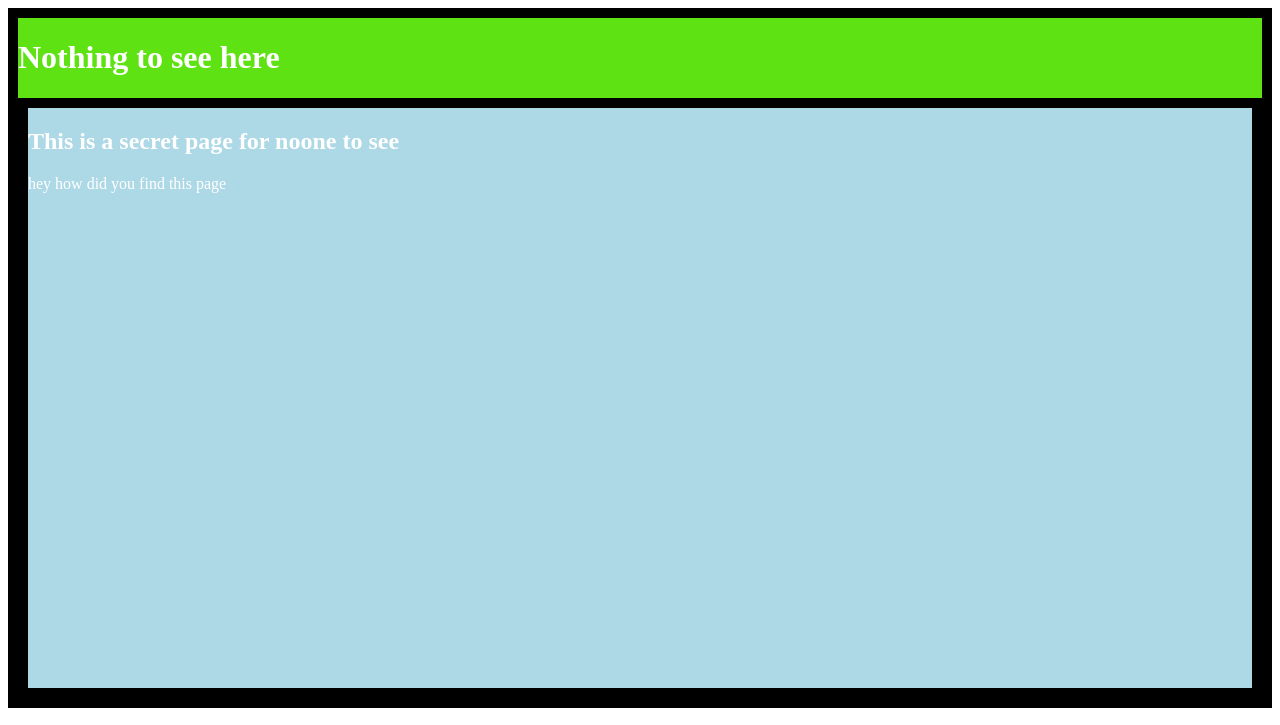
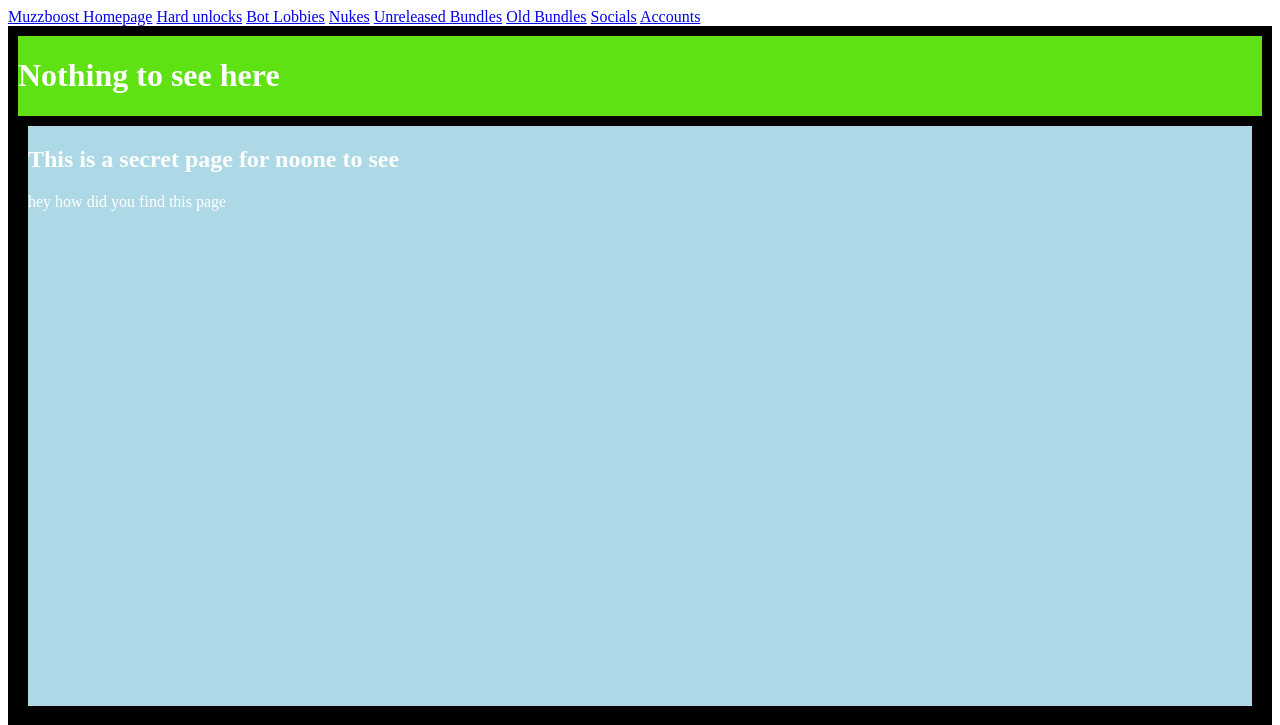
Before and after one commit to Littlemuzz5/Design-and-Technology-major-project, a Flask app: page /moving-code in a window 1280 px wide. Shown: the top 725 px of the page. Run offline with Flask 3, Linux system fonts and the light colour scheme.

Commit message:
Add files via upload

```diff
--- a/templates/moving code.html
+++ b/templates/moving code.html
@@ -5,6 +5,16 @@
     <link rel ="stylesheet" type="text/css" href="{{ url_for('static', filename='css/background.css') }}">
     <title>Secret</title>
 </head>
+<nav>
+    <a href="/">Muzzboost Homepage</a>
+    <a href="/hard-unlock">Hard unlocks</a>
+    <a href="/bot-lobbies">Bot Lobbies</a>
+    <a href="/nukes">Nukes</a>
+    <a href="/unreleased-bundles">Unreleased Bundles</a>
+    <a href="/old-bundles">Old Bundles</a>
+    <a href="/socials">Socials</a>
+    <a href="/accounts">Accounts</a>
+</nav>
 <body>
     <div class=header>
         <h1>Nothing to see here</h1>
```
Also changed, not shown: templates/Accounts.html (+10 -8 lines).
